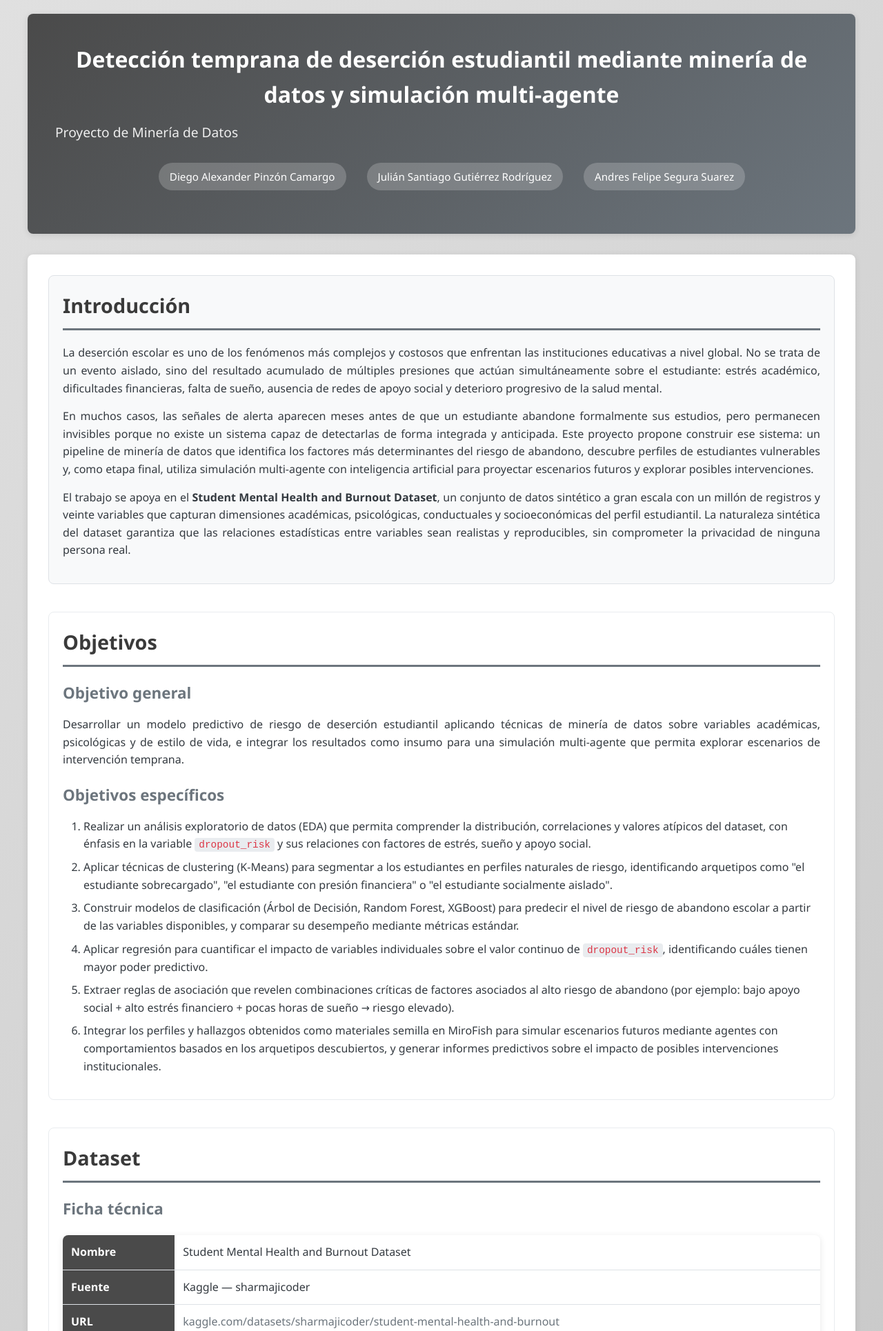
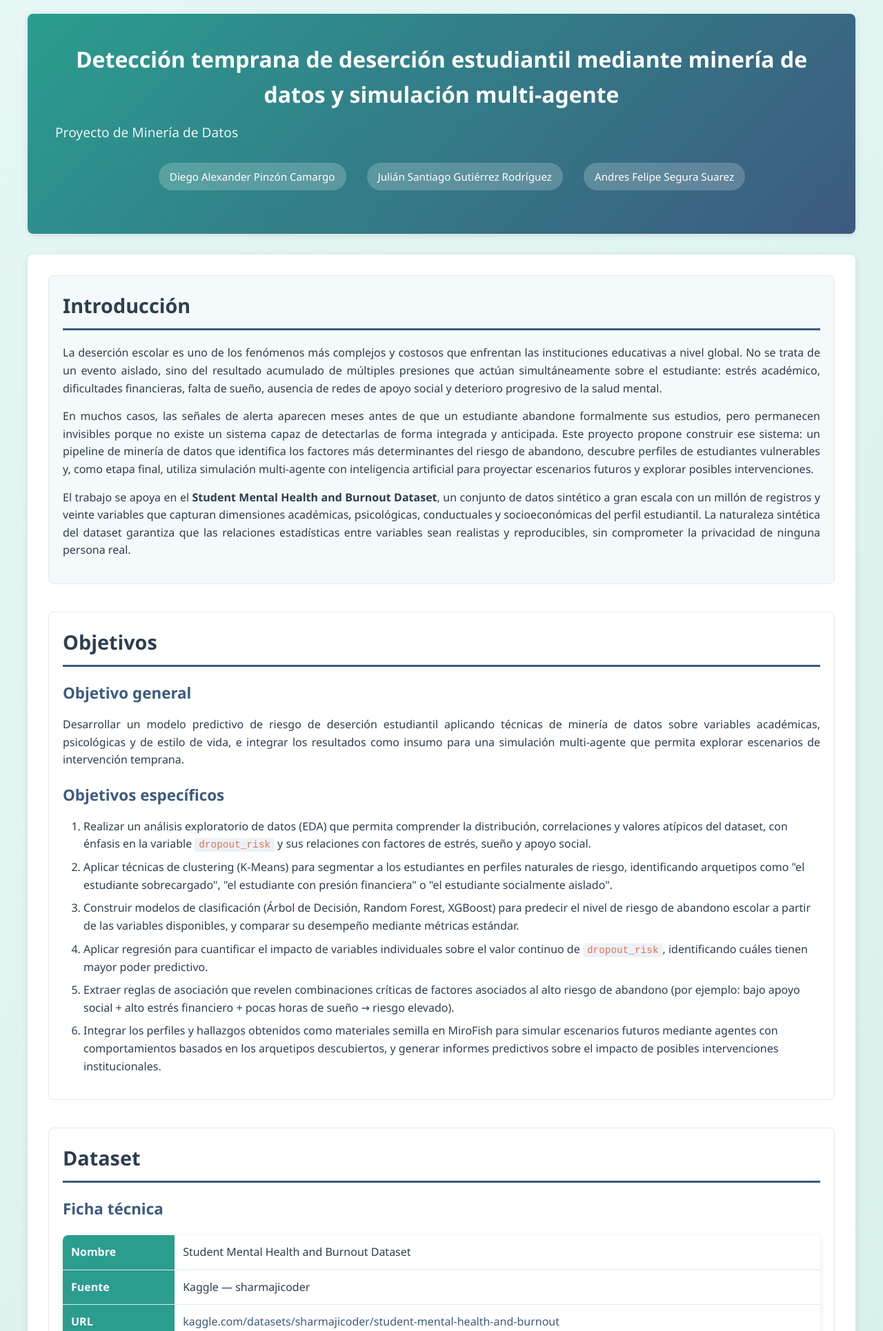
Before and after one commit to Diego-APC/PGC-Mineria-De-Datos, a Flask app: page / in a window 1280 px wide. Shown: the top 1930 px of the page at 69% size. Run offline with Flask 3, Linux system fonts and the light colour scheme.

Commit message:
Ajustes paleta de colores css

```diff
--- a/static/css/styles.css
+++ b/static/css/styles.css
@@ -1,16 +1,31 @@
 /* Variables globales */
 :root {
-    --primary-color: #3a3a3a;
-    --secondary-color: #6c757d;
-    --accent-color: #dc3545;
-    --success-color: #28a745;
-    --warning-color: #fd7e14;
-    --dark-bg: #212529;
-    --light-bg: #f8f9fa;
-    --text-dark: #343a40;
-    --text-light: #6c757d;
+    --primary-color: #2A9D8F;
+    --secondary-color: #3D5A80;
+    --accent-color: #E76F51;
+    --success-color: #2A9D8F;
+    --warning-color: #E9C46A;
+
+    /* Fondos y superficies */
+    --dark-bg: #293241;
+    --light-bg: #F4F9F9;
+    --card-bg: #FFFFFF;
+    --border-color: #E2E8F0;
+    --code-bg: #EDF2F7;
+
+    /* Textos */
+    --text-dark: #2D3E50;
+    --text-light: #5C6B7A;
+
+    /* Gradientes para fondos generales y header */
+    --body-gradient-start: #E6F7F5;
+    --body-gradient-end: #C8E8E1;
+    --header-gradient-start: #2A9D8F;
+    --header-gradient-end: #3D5A80;
+
+    /* Efectos */
     --border-radius: 8px;
-    --box-shadow: 0 2px 10px rgba(0,0,0,0.1);
+    --box-shadow: 0 2px 10px rgba(0, 0, 0, 0.1);
 }
 
 * {
@@ -23,7 +38,7 @@ body {
     font-family: 'Segoe UI', Tahoma, Geneva, Verdana, sans-serif;
     line-height: 1.6;
     color: var(--text-dark);
-    background: linear-gradient(135deg, #e0e0e0 0%, #b0b0b0 100%);
+    background: linear-gradient(135deg, var(--body-gradient-start) 0%, var(--body-gradient-end) 100%);
     padding: 20px;
 }
 
@@ -31,7 +46,7 @@ body {
 body > * {
     max-width: 1200px;
     margin: 0 auto;
-    background: #ffffff;
+    background: var(--card-bg);
     padding: 30px;
     border-radius: var(--border-radius);
     box-shadow: var(--box-shadow);
@@ -43,7 +58,7 @@ header, main, footer {
 
 /* Header */
 header {
-    background: linear-gradient(135deg, #4a4a4a, #6c757d);
+    background: linear-gradient(135deg, var(--header-gradient-start), var(--header-gradient-end));
     color: white;
     text-align: center;
     padding: 40px;
@@ -73,7 +88,7 @@ header ul {
 }
 
 header li {
-    background: rgba(255,255,255,0.2);
+    background: rgba(255, 255, 255, 0.2);
     padding: 8px 16px;
     border-radius: 20px;
     font-size: 0.95em;
@@ -83,31 +98,31 @@ header li {
 section {
     margin-bottom: 40px;
     padding: 20px;
-    background: #ffffff;
+    background: var(--card-bg);
     border-radius: var(--border-radius);
 }
 
 section h2 {
-    color: #3a3a3a;
-    border-bottom: 3px solid #6c757d;
+    color: var(--text-dark);
+    border-bottom: 3px solid var(--secondary-color);
     padding-bottom: 10px;
     margin-bottom: 20px;
     font-size: 1.8em;
 }
 
 section h3 {
-    color: #6c757d;
+    color: var(--secondary-color);
     margin-top: 20px;
     margin-bottom: 15px;
     font-size: 1.4em;
 }
 
 section h4 {
-    color: #495057;
+    color: var(--text-dark);
     margin-top: 15px;
     margin-bottom: 10px;
     font-size: 1.2em;
-    border-left: 4px solid #6c757d;
+    border-left: 4px solid var(--secondary-color);
     padding-left: 12px;
 }
 
@@ -128,12 +143,12 @@ li {
 }
 
 code {
-    background: #e9ecef;
+    background: var(--code-bg);
     padding: 2px 6px;
     border-radius: 4px;
     font-family: 'Courier New', monospace;
     font-size: 0.9em;
-    color: #dc3545;
+    color: var(--accent-color);
 }
 
 /* Tablas */
@@ -141,7 +156,7 @@ table {
     width: 100%;
     border-collapse: collapse;
     margin: 20px 0;
-    background: #ffffff;
+    background: var(--card-bg);
     border-radius: var(--border-radius);
     overflow: hidden;
     box-shadow: var(--box-shadow);
@@ -150,50 +165,50 @@ table {
 th, td {
     padding: 12px;
     text-align: left;
-    border-bottom: 1px solid #dee2e6;
+    border-bottom: 1px solid var(--border-color);
 }
 
 th {
-    background: #4a4a4a;
+    background: var(--primary-color);
     color: white;
     font-weight: 600;
 }
 
 tr:hover {
-    background: #f8f9fa;
+    background: var(--light-bg);
 }
 
 /* Enlaces */
 a {
-    color: #6c757d;
+    color: var(--secondary-color);
     text-decoration: none;
     transition: color 0.3s ease;
 }
 
 a:hover {
-    color: #dc3545;
+    color: var(--accent-color);
     text-decoration: underline;
 }
 
 /* Artículos */
 article {
-    background: #f8f9fa;
+    background: var(--light-bg);
     padding: 20px;
     margin-bottom: 20px;
     border-radius: var(--border-radius);
-    border-left: 4px solid #6c757d;
+    border-left: 4px solid var(--secondary-color);
 }
 
 article h3 {
     margin-top: 0;
-    color: #3a3a3a;
+    color: var(--text-dark);
 }
 
 /* Footer */
 footer {
     text-align: center;
     padding: 20px;
-    background: #4a4a4a;
+    background: var(--primary-color);
     color: white;
     border-radius: var(--border-radius);
     margin-top: 30px;
@@ -229,29 +244,29 @@ footer {
 
 /* Sección objetivos */
 #objetivos {
-    background: #ffffff;
-    border: 1px solid #e9ecef;
+    background: var(--card-bg);
+    border: 1px solid var(--border-color);
 }
 
 /* Estilo para IDs específicos */
 #introduccion {
-    background: #f8f9fa;
-    border: 1px solid #dee2e6;
+    background: var(--light-bg);
+    border: 1px solid var(--border-color);
 }
 
 #dataset {
-    background: #ffffff;
-    border: 1px solid #e9ecef;
+    background: var(--card-bg);
+    border: 1px solid var(--border-color);
 }
 
 #fases {
-    background: #f8f9fa;
-    border: 1px solid #dee2e6;
+    background: var(--light-bg);
+    border: 1px solid var(--border-color);
 }
 
 #herramientas {
-    background: #f5f5f5;
-    border: 1px solid #dee2e6;
+    background: var(--light-bg);
+    border: 1px solid var(--border-color);
 }
 
 /* Botones flotantes para navegación */
@@ -265,7 +280,7 @@ footer {
 }
 
 .nav-btn {
-    background: #4a4a4a;
+    background: var(--primary-color);
     color: white;
     width: 40px;
     height: 40px;
@@ -279,7 +294,7 @@ footer {
 }
 
 .nav-btn:hover {
-    background: #6c757d;
+    background: var(--secondary-color);
     transform: scale(1.1);
 }
 
@@ -296,7 +311,7 @@ footer {
     left: 50%;
     transform: translateX(-50%);
     padding: 5px 10px;
-    background: #4a4a4a;
+    background: var(--primary-color);
     color: white;
     font-size: 12px;
     border-radius: 4px;
```
